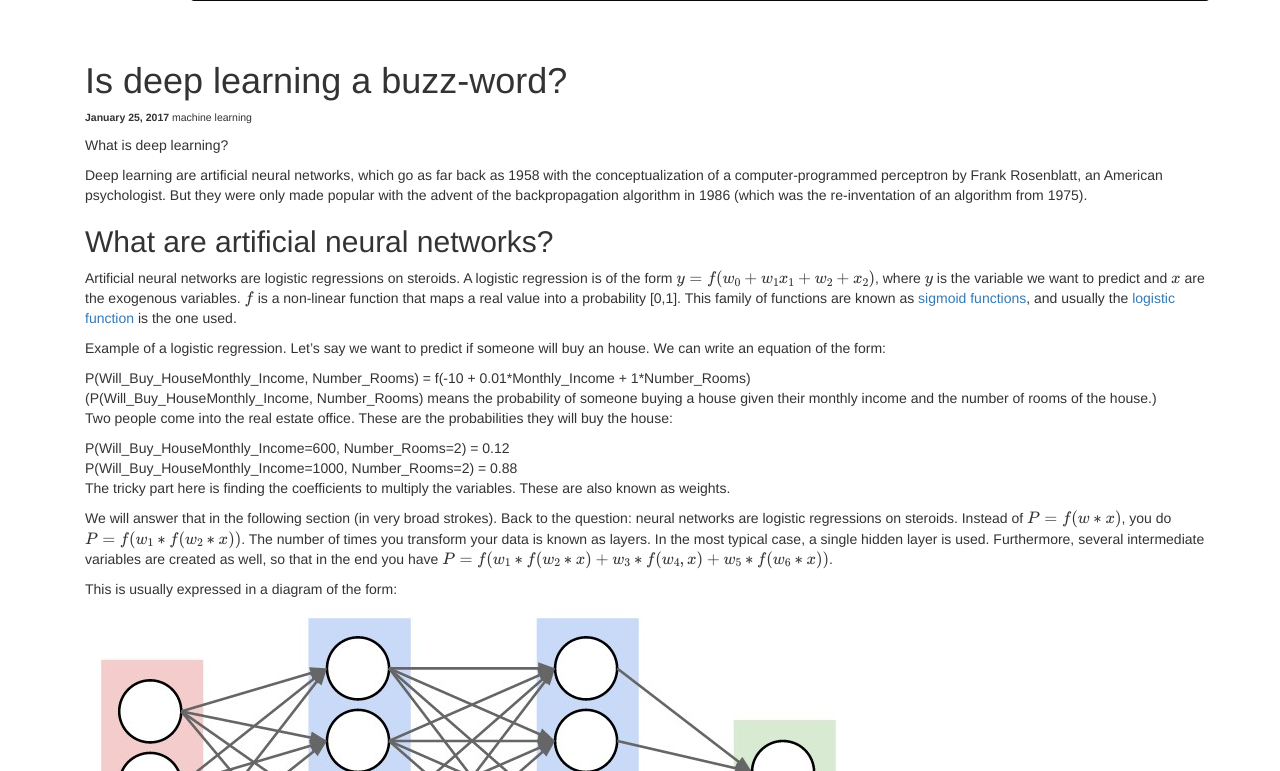
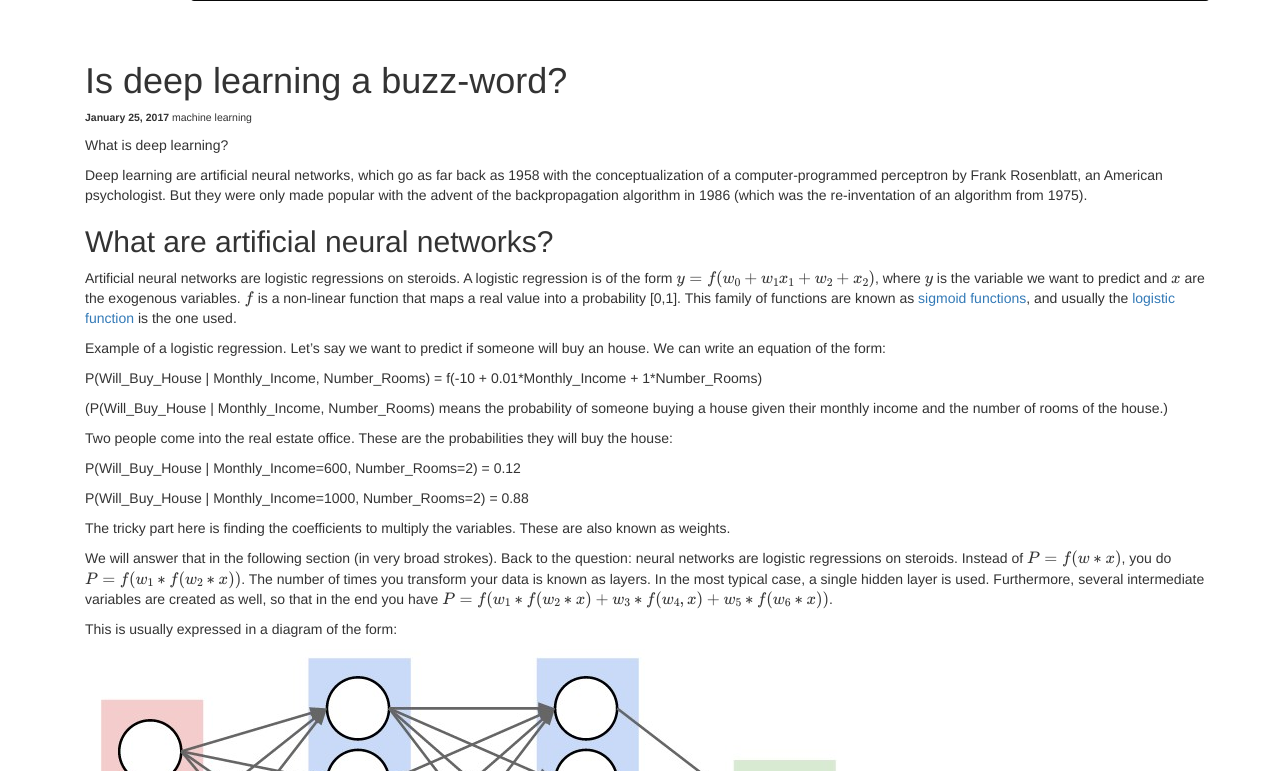
Before and after one commit to rpmcruz/rpmcruz.github.io, a Jekyll site: the page built from _posts/2017-01-25-deep-learning.md, in a window 1280 px wide and 900 px high, cut to the strip 129-900 px from the top of the window. Built offline with Jekyll 4.4.1, drawn with Linux system fonts in a browser that asks for light colours; formulas are drawn with MathJax 3; comment, search, counter and statistics services are not loaded.

Commit message:
Escape |

```diff
--- a/_posts/2017-01-25-deep-learning.md
+++ b/_posts/2017-01-25-deep-learning.md
@@ -14,15 +14,15 @@ Artificial neural networks are logistic regressions on steroids. A logistic regr
 
 Example of a logistic regression. Let's say we want to predict if someone will buy an house. We can write an equation of the form:
 
-P(Will_Buy_House | Monthly_Income, Number_Rooms) = f(-10 + 0.01\*Monthly_Income + 1\*Number_Rooms)
+P(Will_Buy_House \| Monthly_Income, Number_Rooms) = f(-10 + 0.01\*Monthly_Income + 1\*Number_Rooms)
 
-(P(Will_Buy_House | Monthly_Income, Number_Rooms) means the probability of someone buying a house given their monthly income and the number of rooms of the house.)
+(P(Will_Buy_House \| Monthly_Income, Number_Rooms) means the probability of someone buying a house given their monthly income and the number of rooms of the house.)
 
 Two people come into the real estate office. These are the probabilities they will buy the house:
 
-P(Will_Buy_House | Monthly_Income=600, Number_Rooms=2) = 0.12
+P(Will_Buy_House \| Monthly_Income=600, Number_Rooms=2) = 0.12
 
-P(Will_Buy_House | Monthly_Income=1000, Number_Rooms=2) = 0.88
+P(Will_Buy_House \| Monthly_Income=1000, Number_Rooms=2) = 0.88
 
 The tricky part here is finding the coefficients to multiply the variables. These are also known as weights.
 
```
